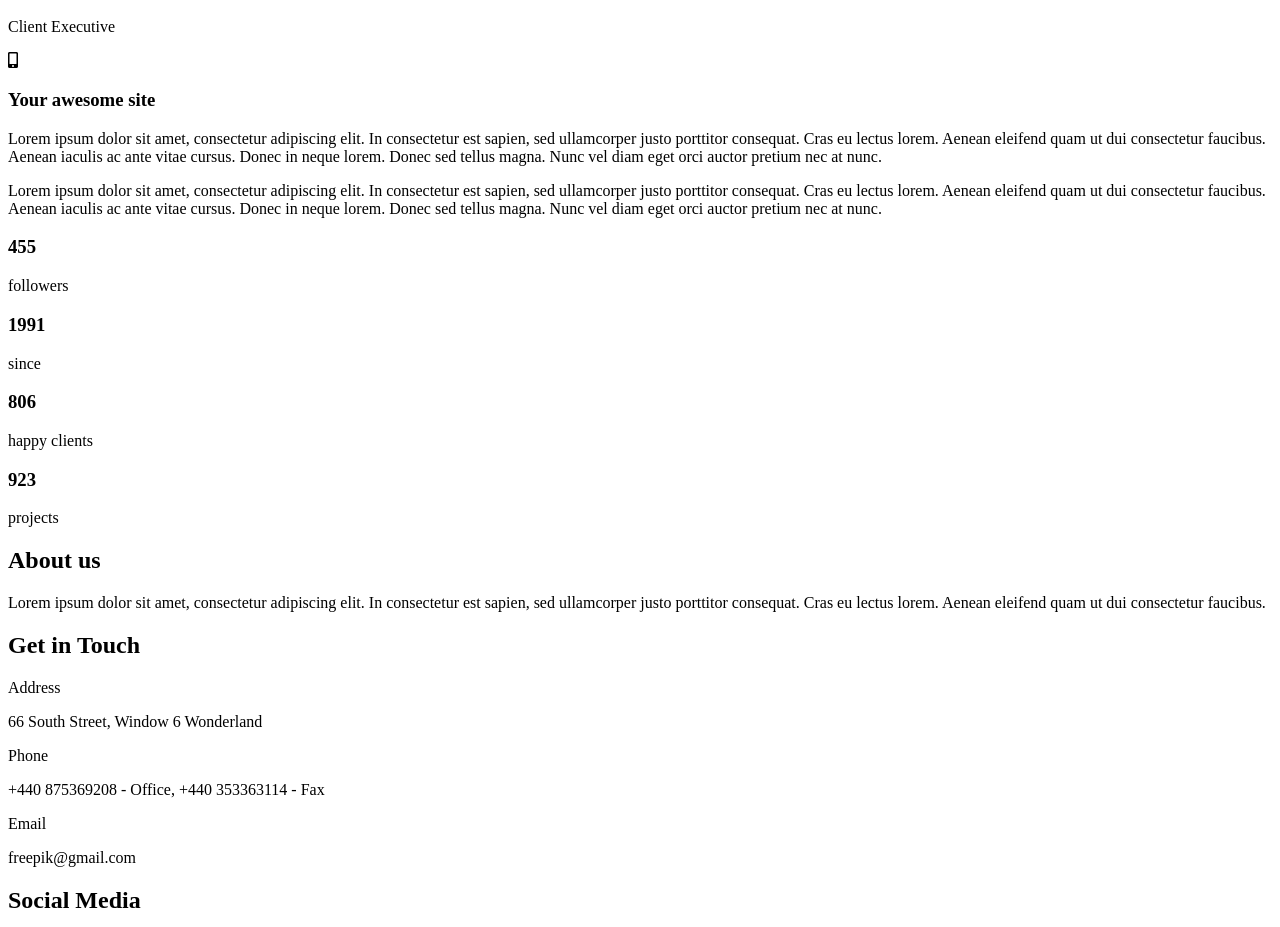
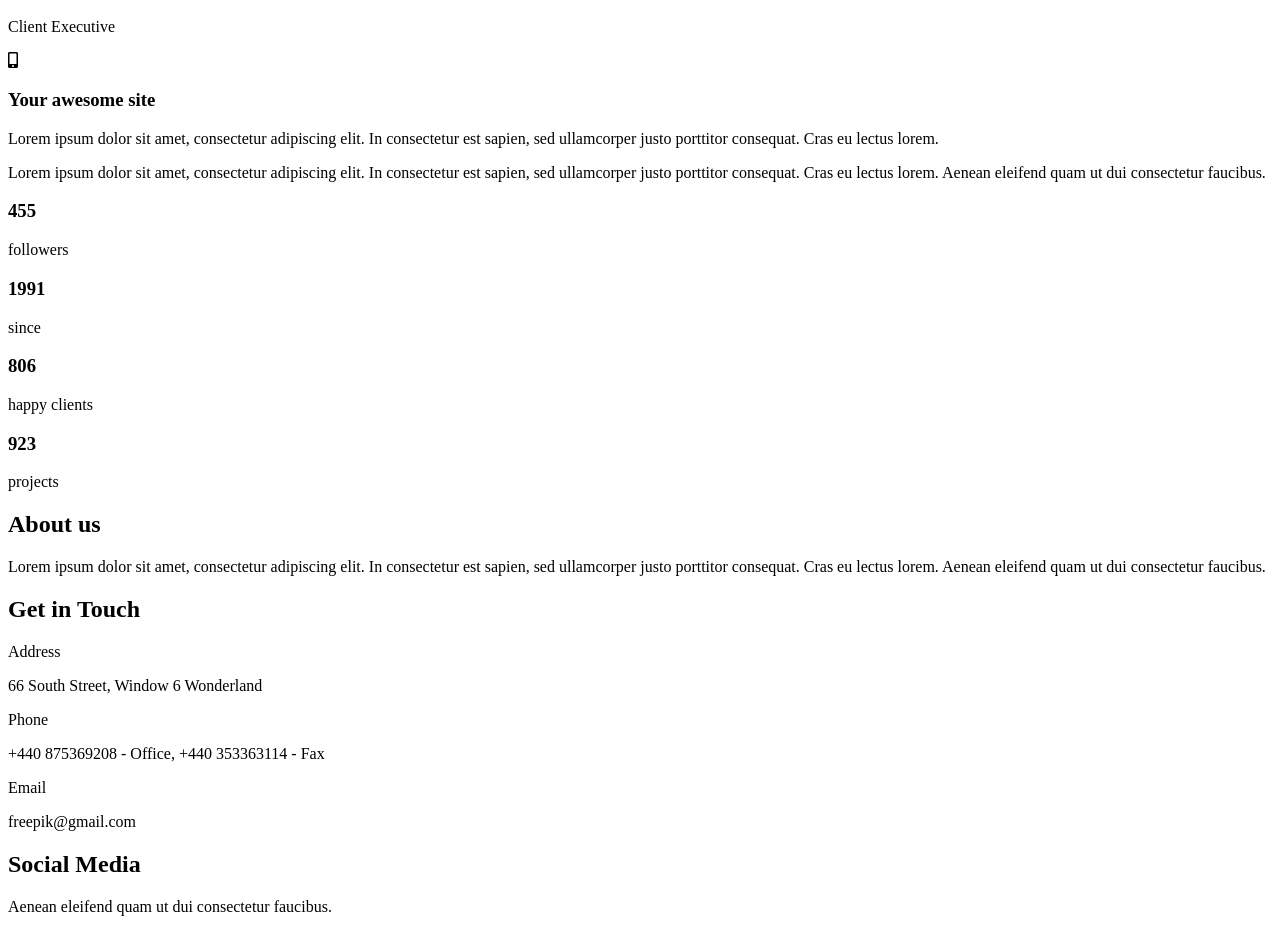
Before and after one commit to cienkalinia/nauka-gita-2, a plain HTML site: page index.html in a window 1280 px wide. Shown: the part 5749-6676 px from the top of the page. Drawn offline with nearby package versions, Linux system fonts and the light colour scheme; files that its build step writes are made by us from their sources.

Commit message:
Change content

```diff
--- a/index.html
+++ b/index.html
@@ -176,10 +176,10 @@
 					<div class="col-7 col-m-7 col-s-12">
 						<h3>Your awesome site</h3>
 						<div class="col-4 col-m-12 col-s-12">
-							<p>Lorem ipsum dolor sit amet, consectetur adipiscing elit. In consectetur est sapien, sed ullamcorper justo porttitor consequat. Cras eu lectus lorem. Aenean eleifend quam ut dui consectetur faucibus. Aenean iaculis ac ante vitae cursus. Donec in neque lorem. Donec sed tellus magna. Nunc vel diam eget orci auctor pretium nec at nunc.</p>
+							<p>Lorem ipsum dolor sit amet, consectetur adipiscing elit. In consectetur est sapien, sed ullamcorper justo porttitor consequat. Cras eu lectus lorem.</p>
 						</div>
 						<div class="col-4 col-m-12 col-s-12">
-							<p>Lorem ipsum dolor sit amet, consectetur adipiscing elit. In consectetur est sapien, sed ullamcorper justo porttitor consequat. Cras eu lectus lorem. Aenean eleifend quam ut dui consectetur faucibus. Aenean iaculis ac ante vitae cursus. Donec in neque lorem. Donec sed tellus magna. Nunc vel diam eget orci auctor pretium nec at nunc.</p>
+							<p>Lorem ipsum dolor sit amet, consectetur adipiscing elit. In consectetur est sapien, sed ullamcorper justo porttitor consequat. Cras eu lectus lorem. Aenean eleifend quam ut dui consectetur faucibus.</p>
 						</div>
 					</div>
 				</div>
```
